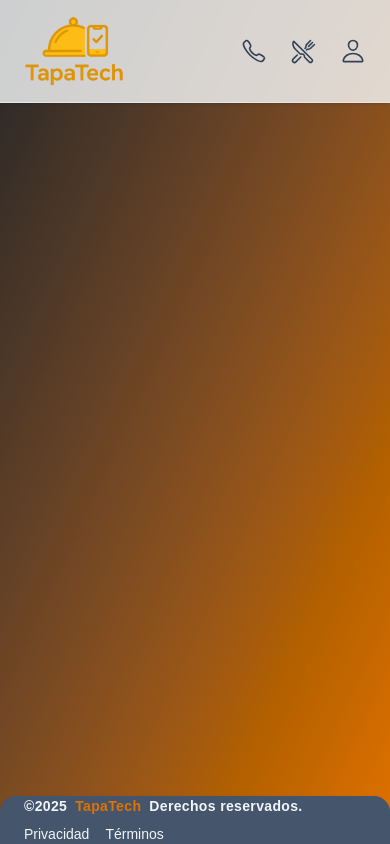
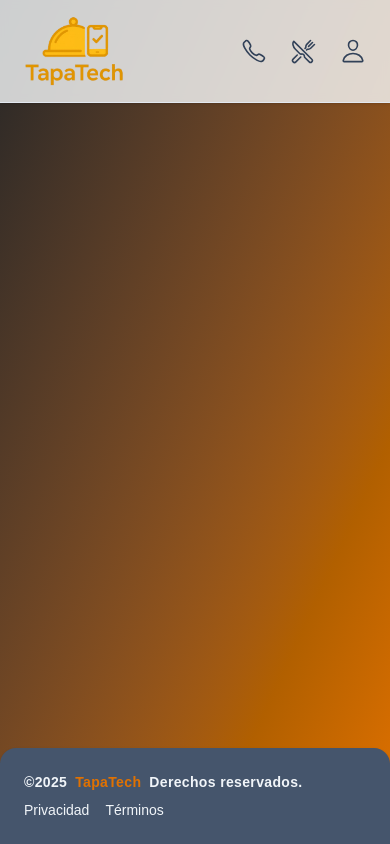
Before and after one commit to miguedela/GESTION-proyecto_final-DAW, a React (Vite) app in the folder gestion-bares-frontend/: page /help in a window 390 px wide. Built offline with nearby package versions, Linux system fonts and the light colour scheme.

Commit message:
padding del footer

```diff
--- a/gestion-bares-frontend/src/layouts/Footer.tsx
+++ b/gestion-bares-frontend/src/layouts/Footer.tsx
@@ -1,6 +1,6 @@
 export const Footer = () => (
     <footer className="w-full bg-slate-600 shadow-sm text-slate-100 rounded-tl-2xl rounded-tr-2xl mt-2">
-        <div className="mx-auto md:py-6 px-6 md:px-12 flex flex-wrap items-center justify-between text-sm">
+        <div className="mx-auto py-6 px-6 md:px-12 flex flex-wrap items-center justify-between text-sm">
             <span className="font-semibold tracking-wide flex items-center gap-2">
                 ©{new Date().getFullYear()}<span className="font-bold text-amber-600">TapaTech</span>Derechos reservados.
             </span>
```
